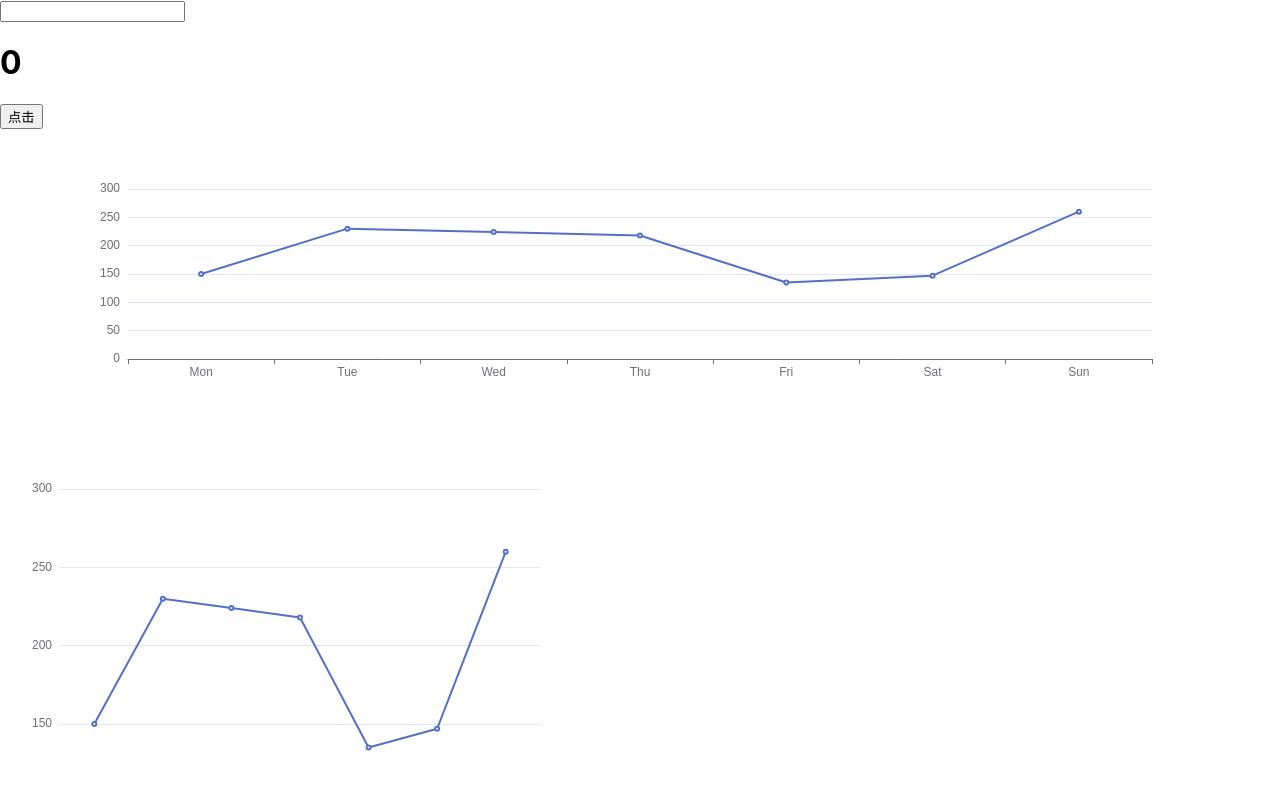
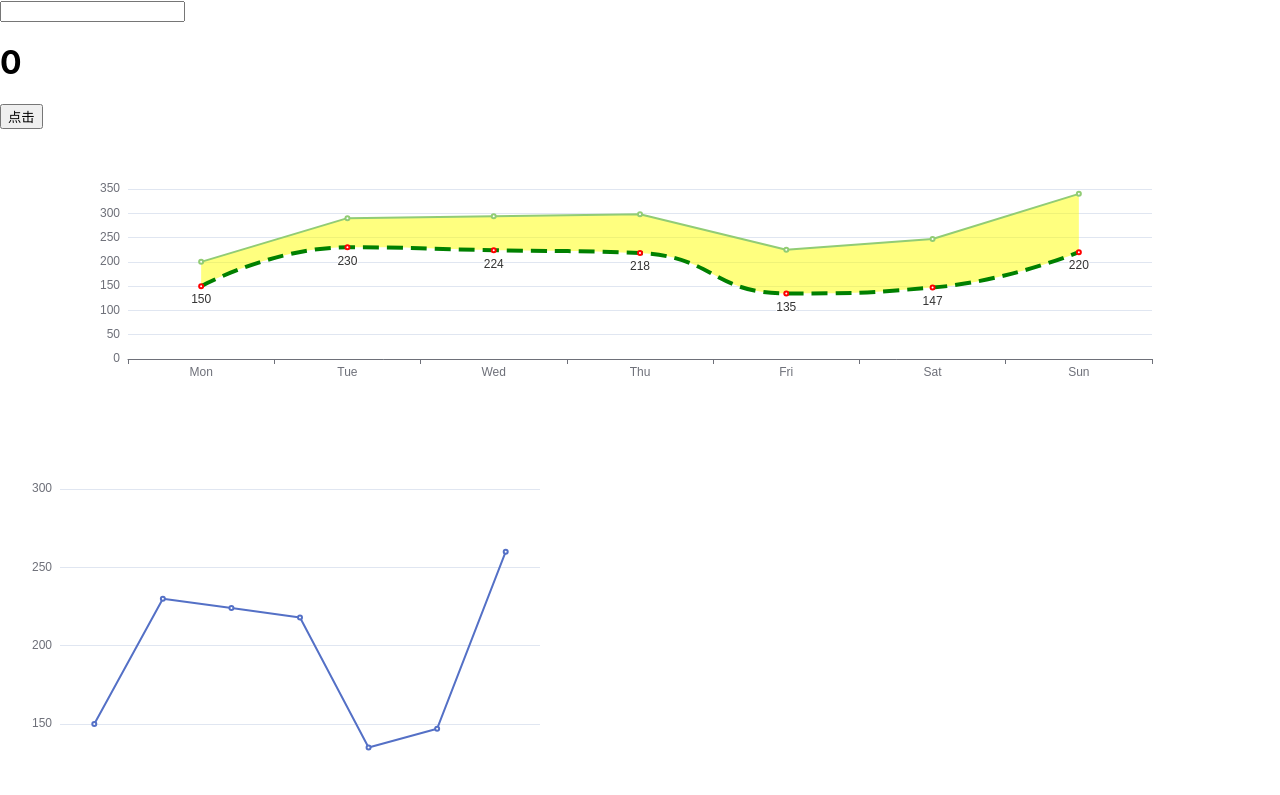
Before and after one commit to wjywy/React-hook, a React (Create React App) app: page / in a window 1280 px wide. Shown: the top 795 px of the page. Built offline with nearby package versions, Linux system fonts and the light colour scheme.

Commit message:
折线图啦

```diff
--- a/src/App.js
+++ b/src/App.js
@@ -1,6 +1,6 @@
 import TestRef from './components/useRef.jsx'
 import TestEffect from './components/useEffect.jsx'
-import Echarts from './components/echarts.jsx'
+import Echarts from './components/折线图.jsx'
 import TestEcharts from './components/echartsDetail.jsx'
 import './App.css';
 
--- a/src/components/echarts.jsx
+++ /dev/null
@@ -1,41 +0,0 @@
-// import * as ECharts from "echarts";
-import ReactECharts from 'echarts-for-react';
-import React from 'react';
-// import ReactECharts from 'echarts-for-react';
-
-// 在此组件中绘制一个简单的折线图
-const Line = () => {
-  // 返回折线图的配置对象options
-  let option = {
-    // 声明一个 X 轴，类目轴（category）(同时这也为默认映射)。默认情况下，类目轴对应到 dataset 第一列。
-    xAxis: {
-        type: 'category',
-        data: ['Mon', 'Tue', 'Wed', 'Thu', 'Fri', 'Sat', 'Sun']
-    },
-    // 声明一个 Y 轴，数值轴。
-    yAxis: {
-        type: 'value'
-    },
-    series: [{
-        // y轴的数据
-        data: [150, 230, 224, 218, 135, 147, 260],
-        type: 'line'
-    },
-    // seriesLayoutBy
-    // seriesLayoutBy可取值：
-    // 'column': 默认值。系列被安放到 dataset 的列上面。
-    // 'row': 系列被安放到 dataset 的行上面。
-    {
-        type:'line',
-        seriesLayoutBy:'row'
-    }
-]
-  };
-  return (
-    <div>
-        <ReactECharts option={option} />
-    </div>
-  );
-};
-
-export default Line;
--- /dev/null
+++ b/src/components/折线图.jsx
@@ -0,0 +1,88 @@
+import ReactECharts from 'echarts-for-react';
+import React from 'react';
+
+// 在此组件中绘制一个简单的折线图
+const Line = () => {
+  // 返回折线图的配置对象options
+  let option = {
+    // 声明一个 X 轴，类目轴（category）(同时这也为默认映射)。默认情况下，类目轴对应到 dataset 第一列。
+    xAxis: {
+        type: 'category',
+        // 可以用字符'-'代表数据为空，这时这个点两侧的数据不会被左右两侧的数据连接
+        data: ['Mon', 'Tue', 'Wed', 'Thu', 'Fri', 'Sat', 'Sun']
+    },
+    // 声明一个 Y 轴，数值轴,value代表是数值型。
+    yAxis: {
+        type: 'value'
+    },
+    series: [{
+        // y轴的数据
+        data: [150, 230, 224, 218, 135, 147, 220],
+
+        // type代表图的类型，line为折线图，bar为柱状图，pie为饼图，scatter为散点图
+        type: 'line',
+
+        // stack代表堆叠，拥有同样stack的数值将堆叠在一起，即一个系列的值与另一个系列的值相加
+        stack:'x',
+
+        // 为true即代表为平滑曲线图
+        smooth:true,
+
+        // step属性代表开启方波图,有start，middle，end三种属性，分别代表在开始位置、中间位置以及结尾位置开启突变
+        // step:'start',
+
+        // 配置折线的样式
+        lineStyle:{
+            normal:{
+                // 颜色
+                color:'green',
+                // 设置宽度，不用加px
+                width:4,
+                // 虚线
+                type:'dashed'
+            }
+        },
+        // 数据点的样式，其配置与lineStyle相差无几
+        itemStyle:{
+                width:3,
+                // 数据点填充的颜色
+                color:'red'
+        },
+        // 在数据点出显示数值
+        label:{
+            // 为true即为默认就始终显示，如果为false，但 series.emphasis.label.show 为 true，
+            // 则代表只有在鼠标经过数据点的时候才显示数值
+            show:true,
+            position:'bottom'
+        }
+    },
+    // seriesLayoutBy
+    // seriesLayoutBy可取值：
+    // 'column': 默认值。系列被安放到 dataset 的列上面。
+    // 'row': 系列被安放到 dataset 的行上面。
+    {
+        type:'line',
+        seriesLayoutBy:'row'
+    },
+
+    {
+        type:'line',
+        data:[50,60,70,80,90,100,120],
+        stack:'x',
+        // 区域填充色
+        areaStyle: {
+            color:'#ff0',
+            // 透明度
+            opacity:0.5
+        }
+    }
+]
+  };
+  return (
+    <div>
+        <ReactECharts option={option} />
+    </div>
+  );
+};
+
+export default Line;
```
